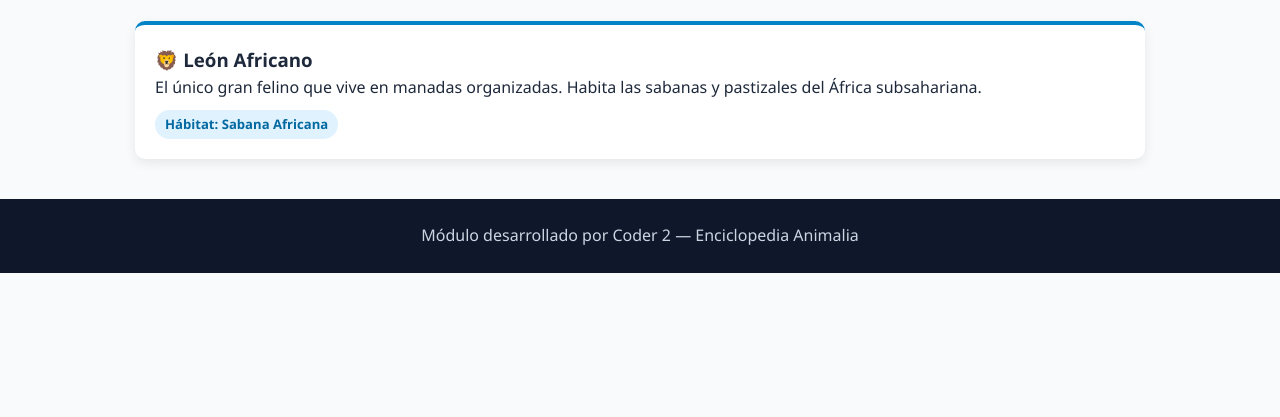
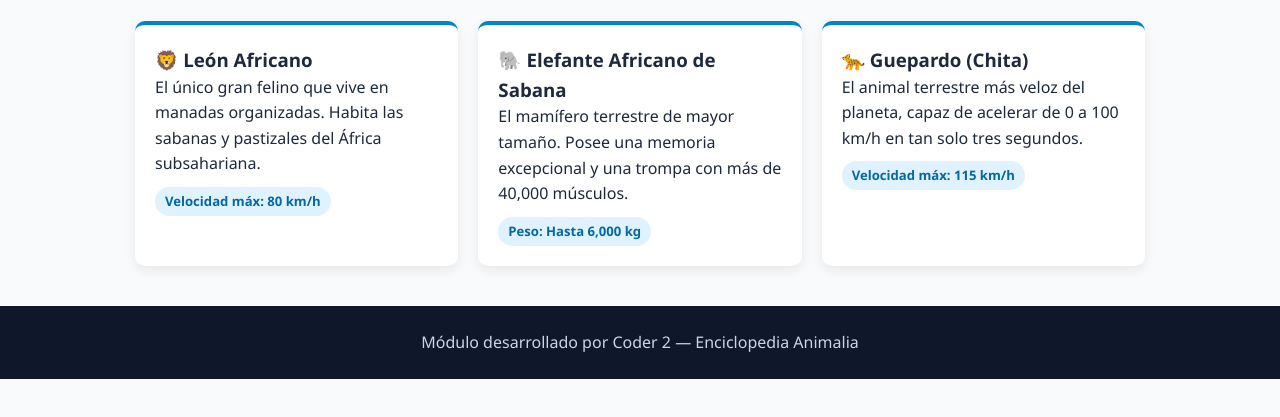
Before and after one commit to bsycruz/animalia-gitflow, a plain HTML site: page Nueva carpeta/terrestres.html in a window 1280 px wide. Shown: the part 329-746 px from the top of the page. Drawn offline with Linux system fonts and the light colour scheme.

Commit message:
feat(terrestres): add african elephant and cheetah cards

```diff
--- a/Nueva carpeta/terrestres.html
+++ b/Nueva carpeta/terrestres.html
@@ -32,7 +32,19 @@
         <article class="card">
           <h3>🦁 León Africano</h3>
           <p>El único gran felino que vive en manadas organizadas. Habita las sabanas y pastizales del África subsahariana.</p>
-          <span class="badge">Hábitat: Sabana Africana</span>
+          <span class="badge">Velocidad máx: 80 km/h</span>
+        </article>
+
+        <article class="card">
+          <h3>🐘 Elefante Africano de Sabana</h3>
+          <p>El mamífero terrestre de mayor tamaño. Posee una memoria excepcional y una trompa con más de 40,000 músculos.</p>
+          <span class="badge">Peso: Hasta 6,000 kg</span>
+        </article>
+
+        <article class="card">
+          <h3>🐆 Guepardo (Chita)</h3>
+          <p>El animal terrestre más veloz del planeta, capaz de acelerar de 0 a 100 km/h en tan solo tres segundos.</p>
+          <span class="badge">Velocidad máx: 115 km/h</span>
         </article>
       </div>
     </section>
```
